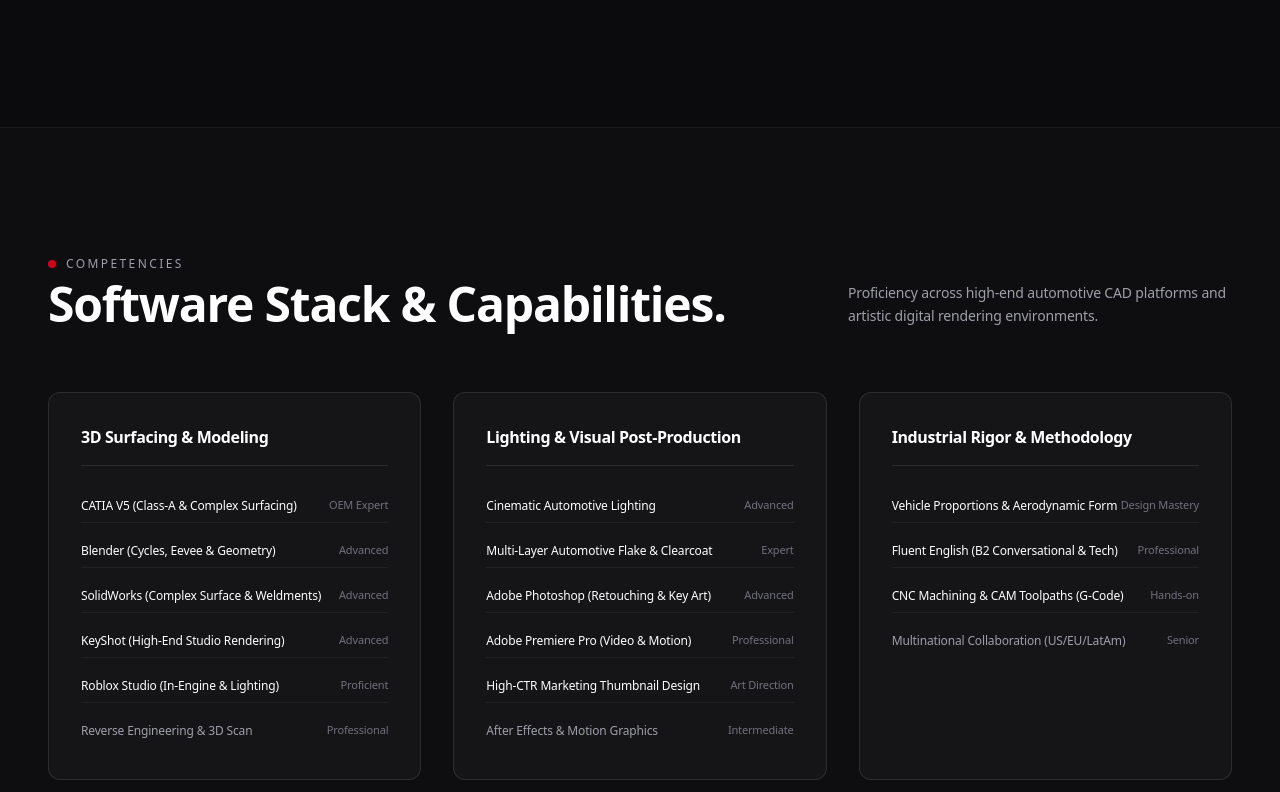
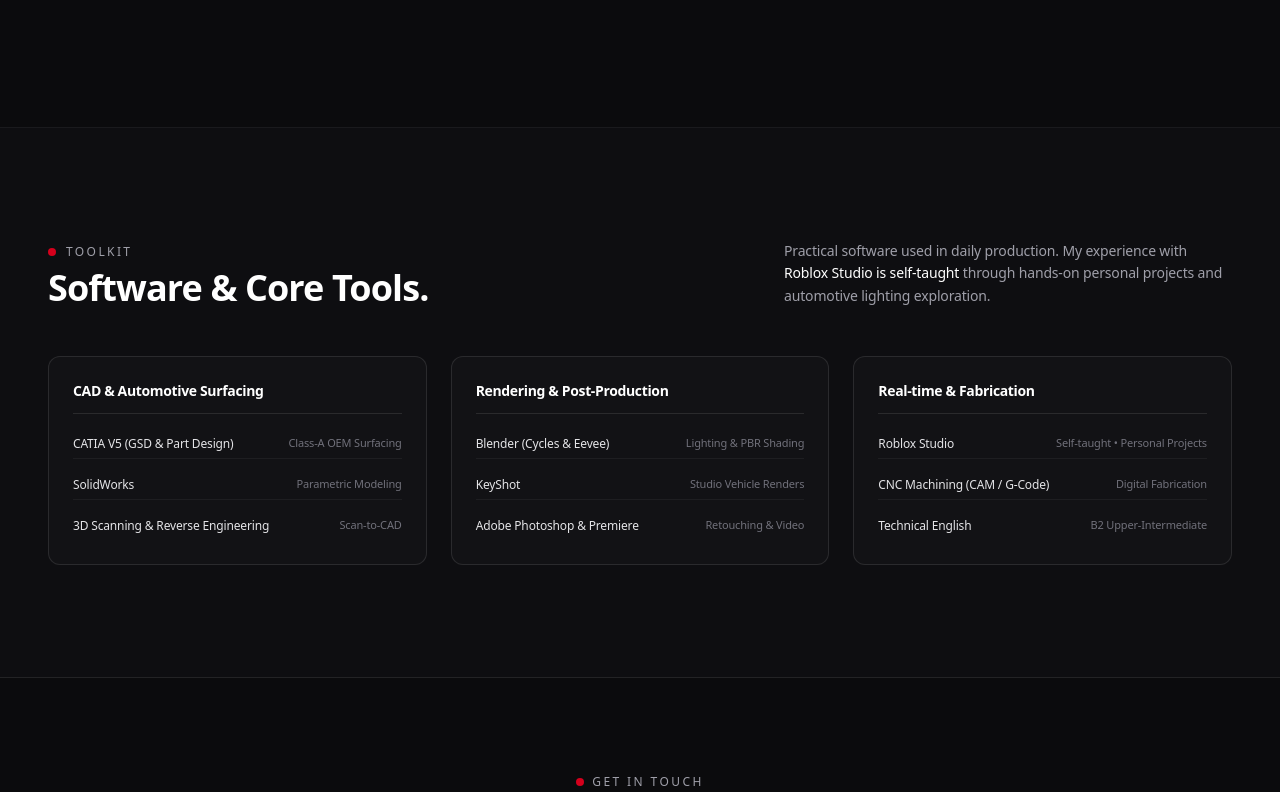
Before and after one commit to eliseogasion/portfolio-personal-web, a Next.js app: page / in a window 1280 px wide. Shown: the part 7168-7960 px from the top of the page. Built offline with nearby package versions, Linux system fonts and the light colour scheme.

Commit message:
refactor: simplify skills section to be concise and honest, clarify self-taught Roblox Studio experience

```diff
--- a/src/components/SkillsSection.tsx
+++ b/src/components/SkillsSection.tsx
@@ -7,36 +7,36 @@ export default function SkillsSection() {
   const { skillCategories } = portfolioData;
 
   return (
-    <section id="skills" className="py-24 md:py-32 bg-[#0E0E11] border-t border-white/5">
+    <section id="skills" className="py-20 md:py-28 bg-[#0E0E11] border-t border-white/5">
       <div className="max-w-7xl mx-auto px-6 sm:px-8 lg:px-12">
         {/* Section Header */}
-        <div className="flex flex-col md:flex-row md:items-end justify-between mb-16 gap-4">
+        <div className="flex flex-col md:flex-row md:items-end justify-between mb-12 gap-4">
           <div>
             <div className="flex items-center gap-2.5 mb-2">
               <span className="w-2 h-2 rounded-full bg-[#D5001C]" />
               <span className="text-xs uppercase tracking-[0.2em] font-medium text-zinc-400">
-                Competencies
+                Toolkit
               </span>
             </div>
-            <h2 className="text-3xl sm:text-5xl font-bold text-white tracking-tight">
-              Software Stack &amp; Capabilities.
+            <h2 className="text-3xl sm:text-4xl font-bold text-white tracking-tight">
+              Software &amp; Core Tools.
             </h2>
           </div>
 
-          <p className="text-sm text-zinc-400 max-w-sm font-light leading-relaxed">
-            Proficiency across high-end automotive CAD platforms and artistic digital rendering environments.
+          <p className="text-xs sm:text-sm text-zinc-400 max-w-md font-light leading-relaxed">
+            Practical software used in daily production. My experience with <strong className="text-white font-normal">Roblox Studio is self-taught</strong> through hands-on personal projects and automotive lighting exploration.
           </p>
         </div>
 
-        {/* 3-Column Clean Matrix */}
-        <div className="grid grid-cols-1 md:grid-cols-3 gap-8">
+        {/* 3-Column Concise Grid */}
+        <div className="grid grid-cols-1 md:grid-cols-3 gap-6">
           {skillCategories.map((category, idx) => (
             <div
               key={idx}
-              className="p-8 rounded-xl bg-white/[0.03] border border-white/10 flex flex-col justify-between"
+              className="p-6 rounded-xl bg-white/[0.02] border border-white/10 flex flex-col justify-between"
             >
               <div>
-                <h3 className="text-base font-semibold text-white tracking-tight pb-4 mb-6 border-b border-white/10">
+                <h3 className="text-sm font-semibold text-white tracking-tight pb-3 mb-4 border-b border-white/10">
                   {category.title}
                 </h3>
 
@@ -44,13 +44,13 @@ export default function SkillsSection() {
                   {category.skills.map((skill, sIdx) => (
                     <div
                       key={sIdx}
-                      className="flex items-center justify-between text-xs py-2 border-b border-white/5 last:border-none"
+                      className="flex items-center justify-between text-xs py-1.5 border-b border-white/5 last:border-none"
                     >
-                      <span className={`font-normal ${skill.featured ? 'text-white' : 'text-zinc-400'}`}>
+                      <span className="text-zinc-200 font-normal">
                         {skill.name}
                       </span>
 
-                      <span className="text-[11px] text-zinc-500 font-medium">
+                      <span className="text-[11px] text-zinc-500 font-normal">
                         {skill.level}
                       </span>
                     </div>
--- a/src/data/portfolioData.ts
+++ b/src/data/portfolioData.ts
@@ -188,37 +188,30 @@ export const portfolioData: PortfolioConfig = {
 
   skillCategories: [
     {
-      title: "3D Surfacing & Modeling",
-      code: "01 // SURFACING_CAD",
+      title: "CAD & Automotive Surfacing",
+      code: "SURFACING_CAD",
       skills: [
-        { name: "CATIA V5 (Class-A & Complex Surfacing)", level: "OEM Expert", featured: true },
-        { name: "Blender (Cycles, Eevee & Geometry)", level: "Advanced", featured: true },
-        { name: "SolidWorks (Complex Surface & Weldments)", level: "Advanced", featured: true },
-        { name: "KeyShot (High-End Studio Rendering)", level: "Advanced", featured: true },
-        { name: "Roblox Studio (In-Engine & Lighting)", level: "Proficient", featured: true },
-        { name: "Reverse Engineering & 3D Scan", level: "Professional", featured: false }
+        { name: "CATIA V5 (GSD & Part Design)", level: "Class-A OEM Surfacing", featured: true },
+        { name: "SolidWorks", level: "Parametric Modeling", featured: true },
+        { name: "3D Scanning & Reverse Engineering", level: "Scan-to-CAD", featured: false }
       ]
     },
     {
-      title: "Lighting & Visual Post-Production",
-      code: "02 // LIGHTING_ART",
+      title: "Rendering & Post-Production",
+      code: "RENDERING_ART",
       skills: [
-        { name: "Cinematic Automotive Lighting", level: "Advanced", featured: true },
-        { name: "Multi-Layer Automotive Flake & Clearcoat", level: "Expert", featured: true },
-        { name: "Adobe Photoshop (Retouching & Key Art)", level: "Advanced", featured: true },
-        { name: "Adobe Premiere Pro (Video & Motion)", level: "Professional", featured: true },
-        { name: "High-CTR Marketing Thumbnail Design", level: "Art Direction", featured: true },
-        { name: "After Effects & Motion Graphics", level: "Intermediate", featured: false }
+        { name: "Blender (Cycles & Eevee)", level: "Lighting & PBR Shading", featured: true },
+        { name: "KeyShot", level: "Studio Vehicle Renders", featured: true },
+        { name: "Adobe Photoshop & Premiere", level: "Retouching & Video", featured: true }
       ]
     },
     {
-      title: "Industrial Rigor & Methodology",
-      code: "03 // METHODOLOGY",
+      title: "Real-time & Fabrication",
+      code: "ENGINE_FABRICATION",
       skills: [
-        { name: "Vehicle Proportions & Aerodynamic Form", level: "Design Mastery", featured: true },
-        { name: "Fluent English (B2 Conversational & Tech)", level: "Professional", featured: true },
-        { name: "CNC Machining & CAM Toolpaths (G-Code)", level: "Hands-on", featured: true },
-        { name: "Multinational Collaboration (US/EU/LatAm)", level: "Senior", featured: false }
+        { name: "Roblox Studio", level: "Self-taught • Personal Projects", featured: true },
+        { name: "CNC Machining (CAM / G-Code)", level: "Digital Fabrication", featured: false },
+        { name: "Technical English", level: "B2 Upper-Intermediate", featured: true }
       ]
     }
   ],
```
